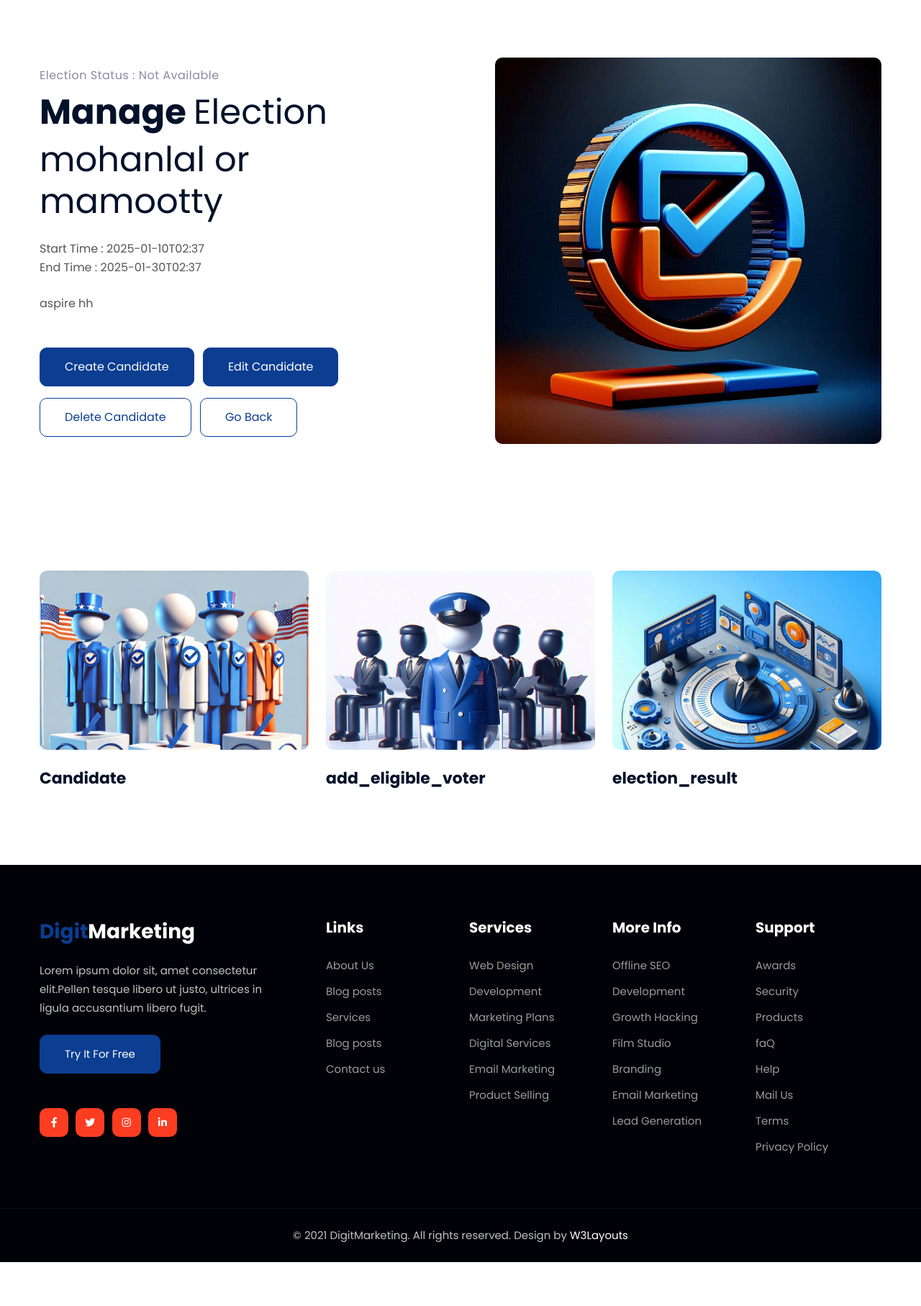
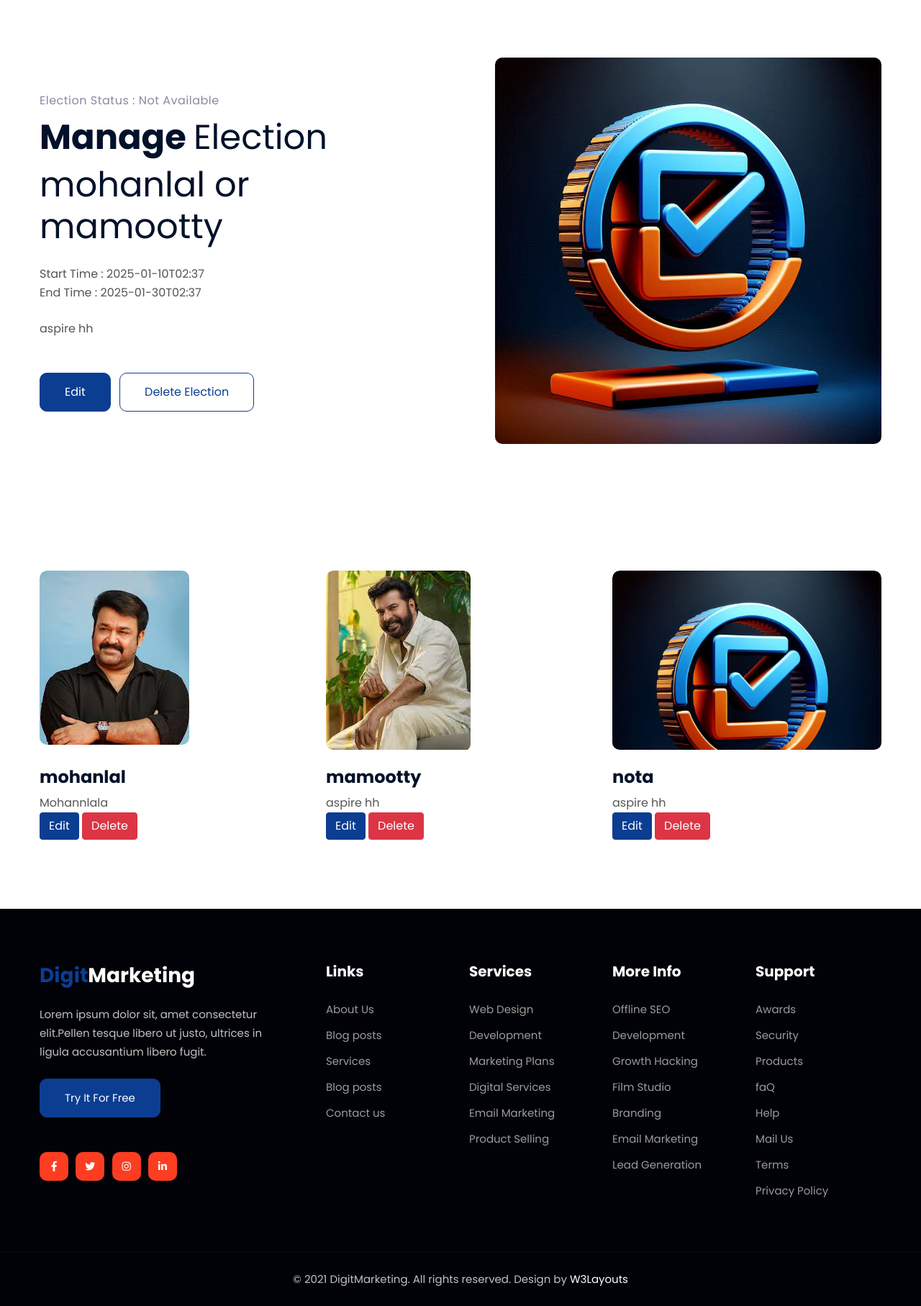
Before and after one commit to muhdzaheermv/e-voting_project, a Django app: page /election/2/view_candidates/ in a window 1280 px wide. Shown: the part 90-1905 px from the top of the page at 72% size. Before the commit the page ends 1844 px from the top, so only its background shows below. Run offline with Django 4.2, Linux system fonts and the light colour scheme; data comes from the database, SQL or seed files in the repository; both versions use the stored data as it was after the commit; some libraries are stand-ins or nearby versions.

Commit message:
candidate template updated

```diff
--- a/vote/templates/view_candidates.html
+++ b/vote/templates/view_candidates.html
@@ -94,10 +94,8 @@
                     <p class="w3banr-p">End Time : {{ election.end_time }}</p><br>
                     <p class="w3banr-p">{{ election.description }}</p>
                     <div class="w3l-buttons mt-sm-5 mt-4">
-                        <a class="btn btn-primary btn-style me-2" href={% url 'create_candidate' election.id %}>Create Candidate</a>
-                        <a class="btn btn-primary btn-style me-2" href={% url 'edit_candidate' election.id %}>Edit Candidate </a>
-                        <a class="btn btn-outline-primary btn-style mt-3 me-2" {% url 'delete_candidate' election.id %}> Delete Candidate </a>
-                        <a class="btn btn-outline-primary btn-style mt-3  " href={% url 'election_detail' election.id %}> Go Back </a>
+                        <a class="btn btn-primary btn-style me-2" href={% url 'edit_election' election.id %}>Edit </a>
+                        <a class="btn btn-outline-primary btn-style " href={% url 'delete_election' election.id %}> Delete Election </a>
                     </div>
                 </div>
                 <div class="col-lg-6 w3l-slider-right-info mt-lg-0 mt-5 ps-lg-5 align-items-center">
@@ -124,90 +122,35 @@
         <div class="blog py-5" id="classes">
             <div class="container py-lg-5">
                 <div class="row align-items-center">
+                 {% for candidate in candidates %}
                     <div class="col-lg-4 col-md-6 item mt-lg-0 mt-5">
                         <div class="w3img-grids-info">
                             <div class="w3img-grids-info-gd position-relative">
-                                <a href="{% url 'view_candidates' election.id %}">
                                     <div class="page">
                                         <div class="photobox photobox_triangular photobox_scale-rotated">
                                             <div class="photobox__previewbox media-placeholder">
-                                                <img class="img-fluid photobox__preview media-placeholder__media radius-image" src={% static "images/voter.png"  %} alt="">
+                                                <img class="img-fluid photobox__preview media-placeholder__media radius-image" src="{{ candidate.profile_picture.url }}" alt="Profile Picture" alt="">
                                             </div>
                                             <div class="photobox__info-wrapper">
-                                                <div class="photobox__info"><span>Candidate</span></div>
+                                                <div class="photobox__info"><span>{{ candidate.subname }}</span></div>
                                             </div>
                                         </div>
                                     </div>
-                                </a>
                                 <div class="w3img-grids-info-gd-content mt-4">
-                                    <a href="#gridsimg" class="titile-img d-block">
                                         <h4 class="mb-2">
-                                            Candidate</h4>
-                                    </a>
-                                    <p class=""></p>
+                                            {{ candidate.name }}</h4>
+                                    <p class="">{{ candidate.description }}</p>
+
+                                    <a href="{% url 'edit_candidate' candidate.id %}" class="btn btn-primary">Edit</a>
+
+                                    <a href="{% url 'delete_candidate' candidate.id %}" class="btn btn-danger" onclick="return confirm('Are you sure you want to delete this candidate?')">Delete</a>
 
                                 </div>
                             </div>
 
                         </div>
                     </div>
-                    <div class="col-lg-4 col-md-6 item mt-lg-0 mt-5">
-                        <div class="w3img-grids-info">
-                            <div class="w3img-grids-info-gd position-relative">
-                                <a href="{% url 'add_eligible_voter' election.id %}">
-                                    <div class="page">
-
-                                        <div class="photobox photobox_triangular photobox_scale-rotated">
-                                            <div class="photobox__previewbox media-placeholder">
-                                                <img class="img-fluid photobox__preview media-placeholder__media radius-image" src={% static "images/officer.png"  %} alt="">
-                                            </div>
-                                            <div class="photobox__info-wrapper">
-                                                <div class="photobox__info"><span>add_eligible_voter</span></div>
-                                            </div>
-                                        </div>
-
-                                    </div>
-                                </a>
-                                <div class="w3img-grids-info-gd-content mt-4">
-                                    <a href="#gridsimg" class="titile-img d-block">
-                                        <h4 class="mb-2">
-                                            add_eligible_voter</h4>
-                                    </a>
-                                    <p class=""></p>
-
-                                </div>
-                            </div>
-
-                        </div>
-                    </div>
-                    <div class="col-lg-4 col-md-6 item mt-lg-0 mt-5">
-                        <div class="w3img-grids-info">
-                            <div class="w3img-grids-info-gd position-relative">
-                                <a href="{% url 'election_result' election.id %}">
-                                    <div class="page">
-                                        <div class="photobox photobox_triangular photobox_scale-rotated">
-                                            <div class="photobox__previewbox media-placeholder">
-                                                <img class="img-fluid photobox__preview media-placeholder__media radius-image" src={% static "images/admin.png"  %} alt="">
-                                            </div>
-                                            <div class="photobox__info-wrapper">
-                                                <div class="photobox__info"><span>election_result</span></div>
-                                            </div>
-
-                                        </div>
-                                    </div>
-                                </a>
-                                <div class="w3img-grids-info-gd-content mt-4">
-                                    <a href="#gridsimg" class="titile-img d-block">
-                                        <h4 class="mb-2">
-                                            election_result</h4>
-                                    </a>
-                                    <p class=""></p>
-
-                                </div>
-                            </div>
-
-                        </div>
-                    </div>
+                {% endfor %}
                 </div>
             </div>
         </div>
--- a/vote/urls.py
+++ b/vote/urls.py
@@ -1,3 +1,5 @@
+from django.conf import settings
+from django.conf.urls.static import static
 from . import views
 from django.contrib import admin
 from django.urls import path
@@ -67,3 +69,6 @@ urlpatterns = [
 
 
 ]
+
+if settings.DEBUG:
+    urlpatterns += static(settings.MEDIA_URL, document_root=settings.MEDIA_ROOT)
--- a/vote/views.py
+++ b/vote/views.py
@@ -141,7 +141,8 @@ def create_candidate(request, election_id):
         subname = request.POST.get('rsubname')
 
         Candidate(election=election, name=name, profile_picture=profile_picture, description=description, subname=subname).save()
-        return render(request, 'officer_home.html', {'message': 'Candidate created successfully!'})
+        messages.success(request, 'Candidate created successfully!')
+        return redirect('officer_home')
     else:
         return render(request, 'create_candidate.html', {'election': election})
 
@@ -154,14 +155,16 @@ def edit_candidate(request, candidate_id):
         candidate.description = request.POST.get('rdescription')
         candidate.subname = request.POST.get('rsubname')
         candidate.save()
-        return render(request, 'officer_home.html', {'message': 'Candidate updated successfully!'})
+        messages.success(request, 'Candidate updated successfully!')
+        return redirect('officer_home')
     else:
         return render(request, 'edit_candidate.html', {'candidate': candidate})
 
 def delete_candidate(request, candidate_id):
     candidate = Candidate.objects.get(id=candidate_id)  # Retrieve the candidate
     candidate.delete()
-    return render(request, 'officer_home.html', {'message': 'Candidate deleted successfully!'})
+    messages.success(request, 'Candidate deleted successfully!')
+    return redirect('officer_home')
 
 def delete_election(request, election_id):
     try:
```
Also changed, not shown: db.sqlite3, media/candidates/download.jpg (added), media/candidates/download_1.jpg (added), media/candidates/download_Y5pgIsS.jpg (added), media/candidates/election_2_TMOpiSW.png (added), media/candidates/election_2_Yo0lvAW.png (added), media/candidates/election_2_gW4ZZSG.png (added), media/candidates/election_2_lOwkVb5.png (added).
